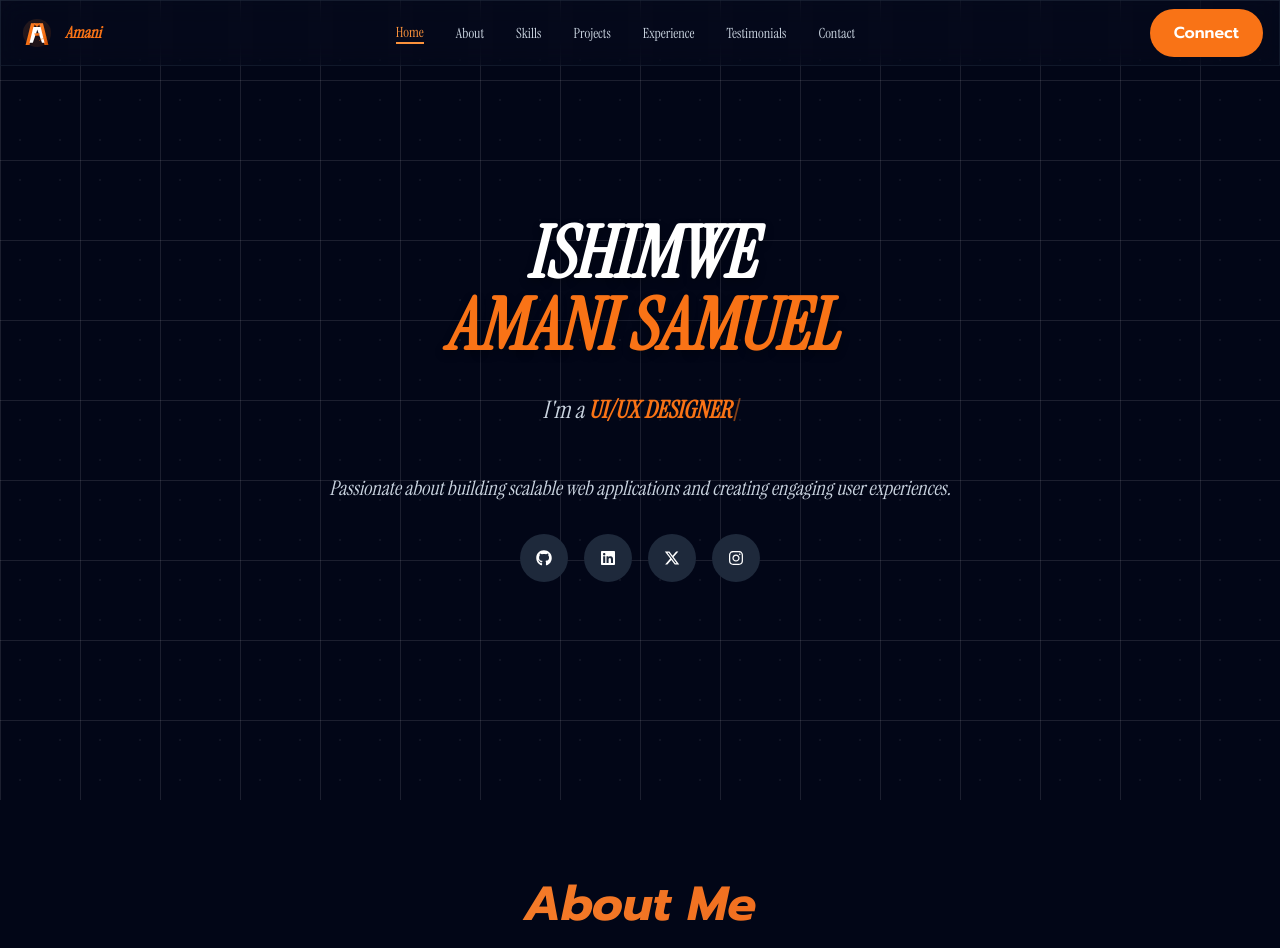
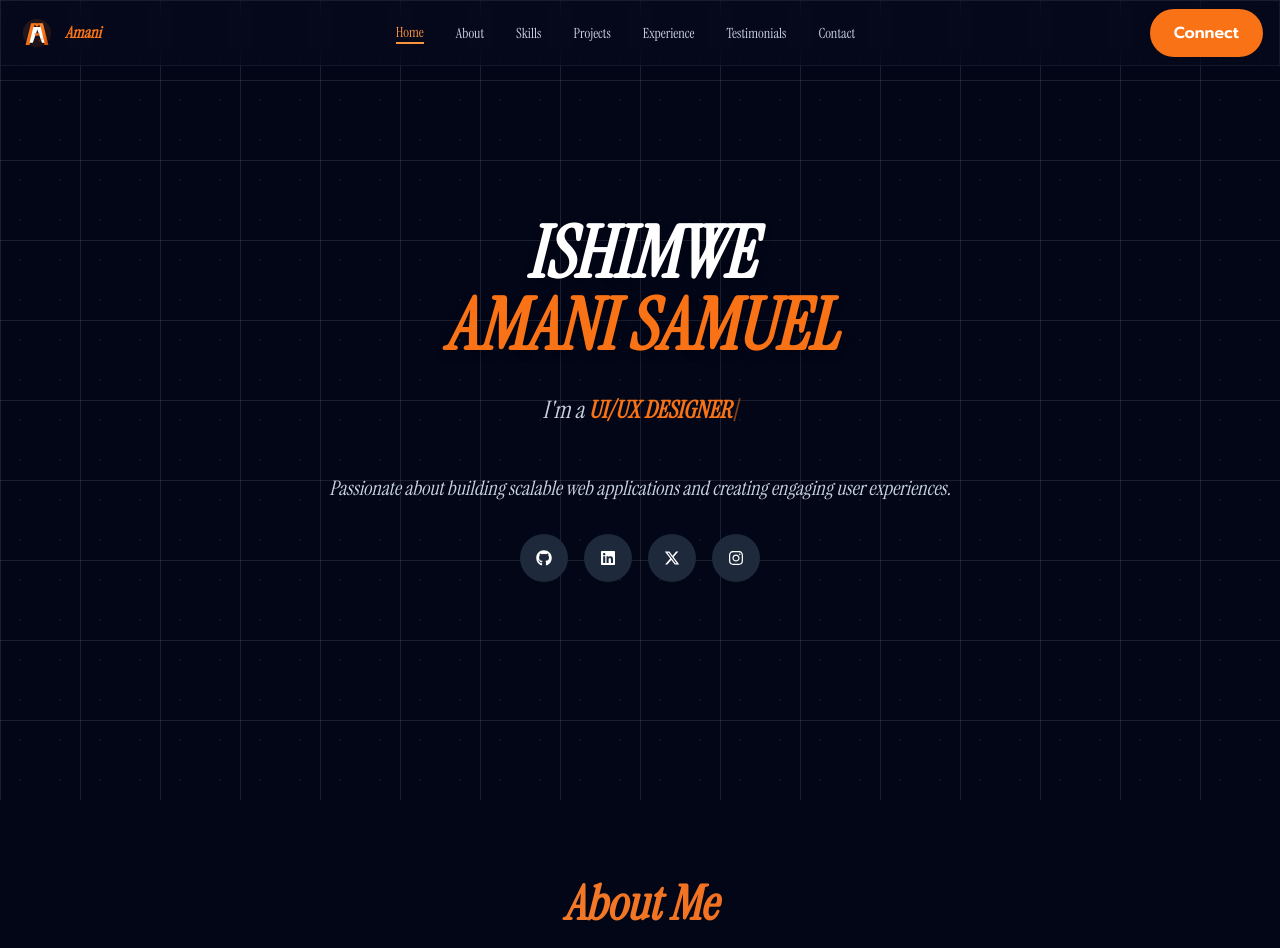
Before and after one commit to Amani-Ishimwe/Portofolio_site, a React (Vite) app: page / in a window 1280 px wide. Shown: the top 948 px of the page. Built offline with nearby package versions, Linux system fonts and the light colour scheme.

Commit message:
changed the font

```diff
--- a/src/components/About.jsx
+++ b/src/components/About.jsx
@@ -23,7 +23,7 @@ const About = () => {
   return (
     <div className="container mx-auto px-4">
       <div className="text-center mb-16">
-        <h2 className="section-title font-ibm">About Me</h2>
+        <h2 className="section-title ">About Me</h2>
         <p className="section-subtitle">
           Passionate about technology and innovation, I specialize in creating cutting-edge digital solutions
         </p>
```
